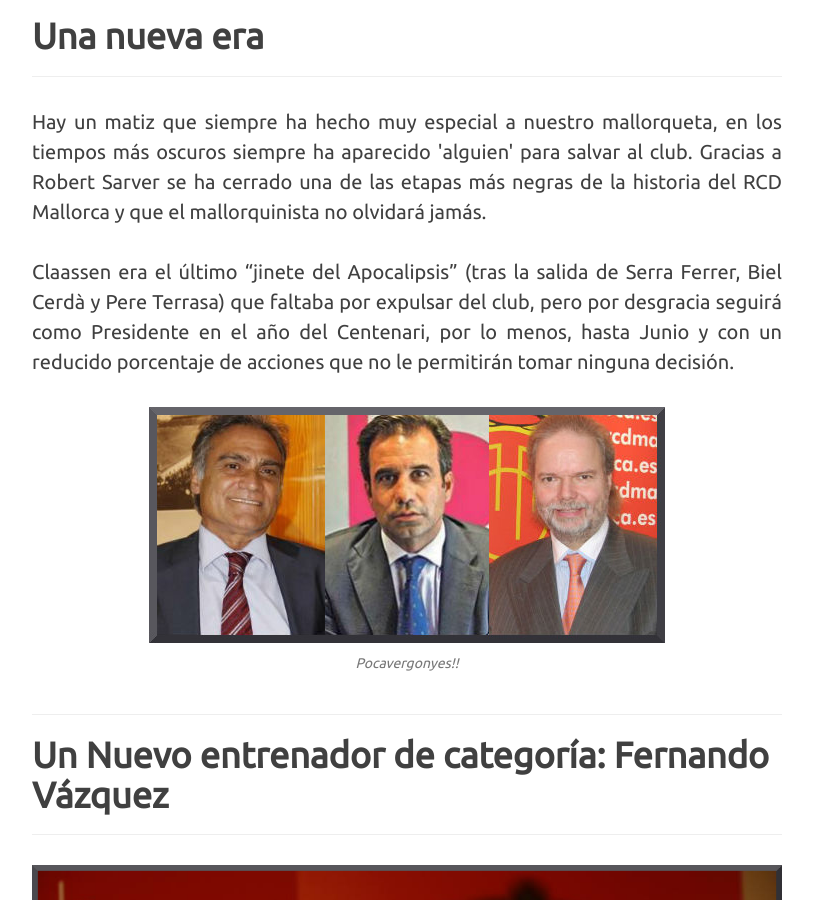
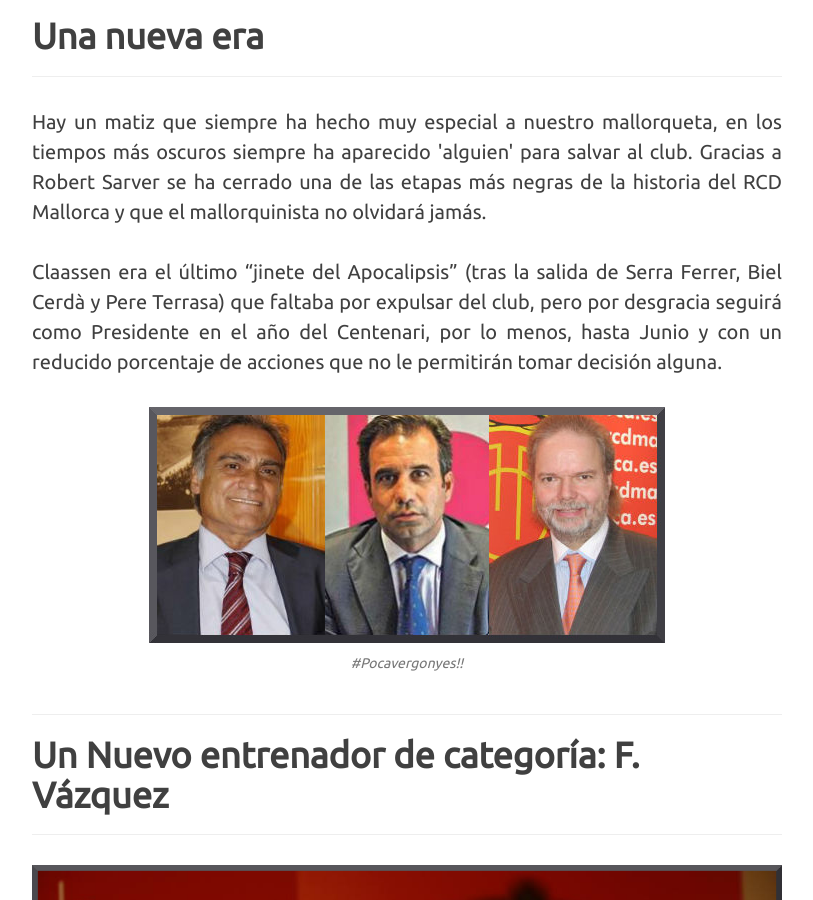
Before and after one commit to R12Leal/R12Leal.github.io, a Jekyll site: the page built from _posts/2016-01-15-sarver-propietario-rcdmallorca.markdown, in a window 1280 px wide and 900 px high, scrolled down 1788 px. Shown: the whole window, without its empty margins (233-1046 px from the left). Built offline with Jekyll 4.4.1, drawn with Linux system fonts in a browser that asks for light colours; nearby versions of some CDN libraries; comment, search, counter and statistics services are not loaded.

Commit message:
Update 02/02/2016

```diff
--- a/_posts/2016-01-15-sarver-propietario-rcdmallorca.markdown
+++ b/_posts/2016-01-15-sarver-propietario-rcdmallorca.markdown
@@ -21,11 +21,11 @@
 <h2 class="section-heading">Una nueva era</h2>
 <hr />
 <p>Hay un matiz que siempre ha hecho muy especial a nuestro mallorqueta, en los tiempos más oscuros siempre ha aparecido 'alguien' para salvar al club. Gracias a Robert Sarver se ha cerrado una de las etapas más negras de la historia del RCD Mallorca y que el mallorquinista no olvidará jamás. </p>
-<p>Claassen era el último “jinete del Apocalipsis” (tras la salida de Serra Ferrer, Biel Cerdà y Pere Terrasa) que faltaba por expulsar del club, pero por desgracia seguirá como Presidente en el año del Centenari, por lo menos, hasta Junio y con un reducido porcentaje de acciones que no le permitirán tomar ninguna decisión.</p>
-<img src="/img/post/post_rcdmallorca_sarver/cerda-terrassa-classen.jpg" alt="Pocavergonyes!!" />
-<span class="caption text-muted">Pocavergonyes!!</span>
+<p>Claassen era el último “jinete del Apocalipsis” (tras la salida de Serra Ferrer, Biel Cerdà y Pere Terrasa) que faltaba por expulsar del club, pero por desgracia seguirá como Presidente en el año del Centenari, por lo menos, hasta Junio y con un reducido porcentaje de acciones que no le permitirán tomar decisión alguna.</p>
+<img src="/img/post/post_rcdmallorca_sarver/cerda-terrassa-classen.jpg" alt="#Pocavergonyes!!" />
+<span class="caption text-muted">#Pocavergonyes!!</span>
 <hr />
-<h2 class="section-heading">Un Nuevo entrenador de categoría: Fernando Vázquez</h2>
+<h2 class="section-heading">Un Nuevo entrenador de categoría: F. Vázquez</h2>
 <hr />
 <img src="/img/post/post_rcdmallorca_sarver/fvazquez.jpg" alt="¡Fernando Vázquez!" />
 <span class="caption text-muted">Benvingut míster!!</span>
```
